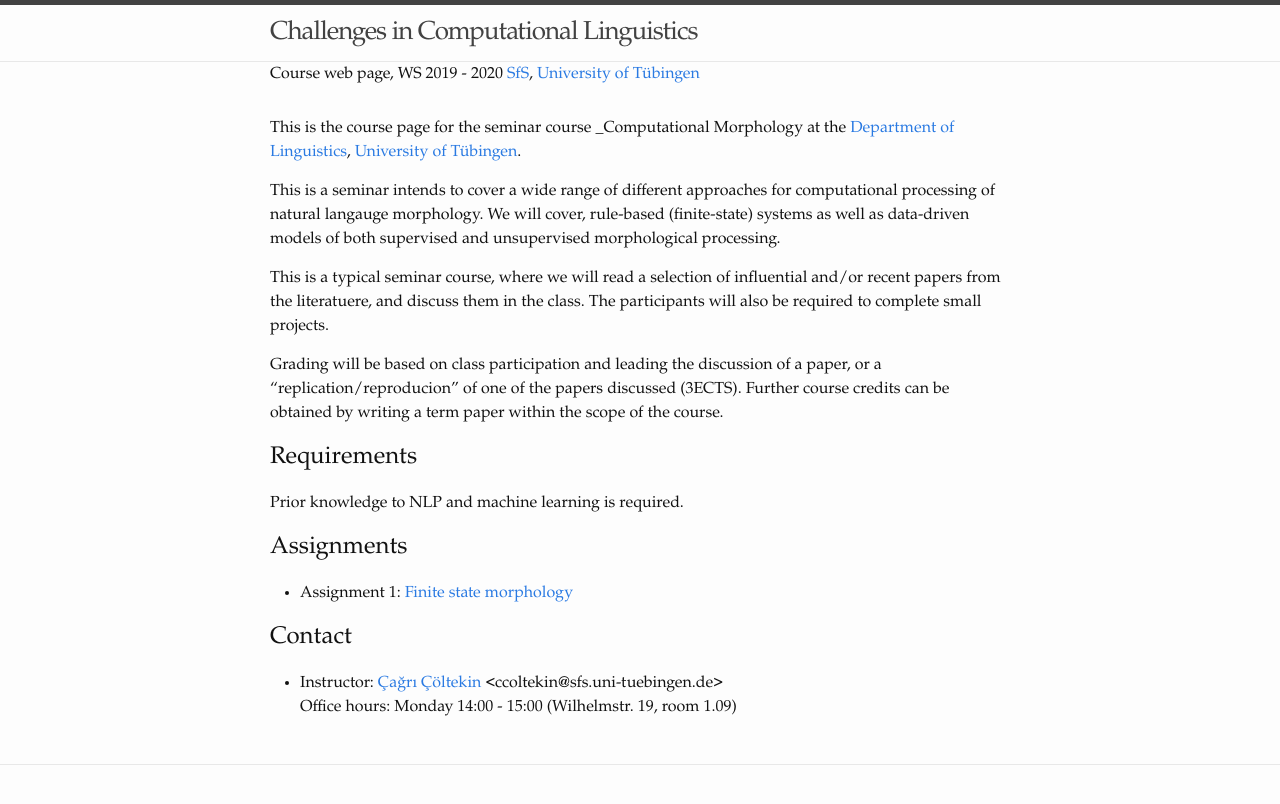
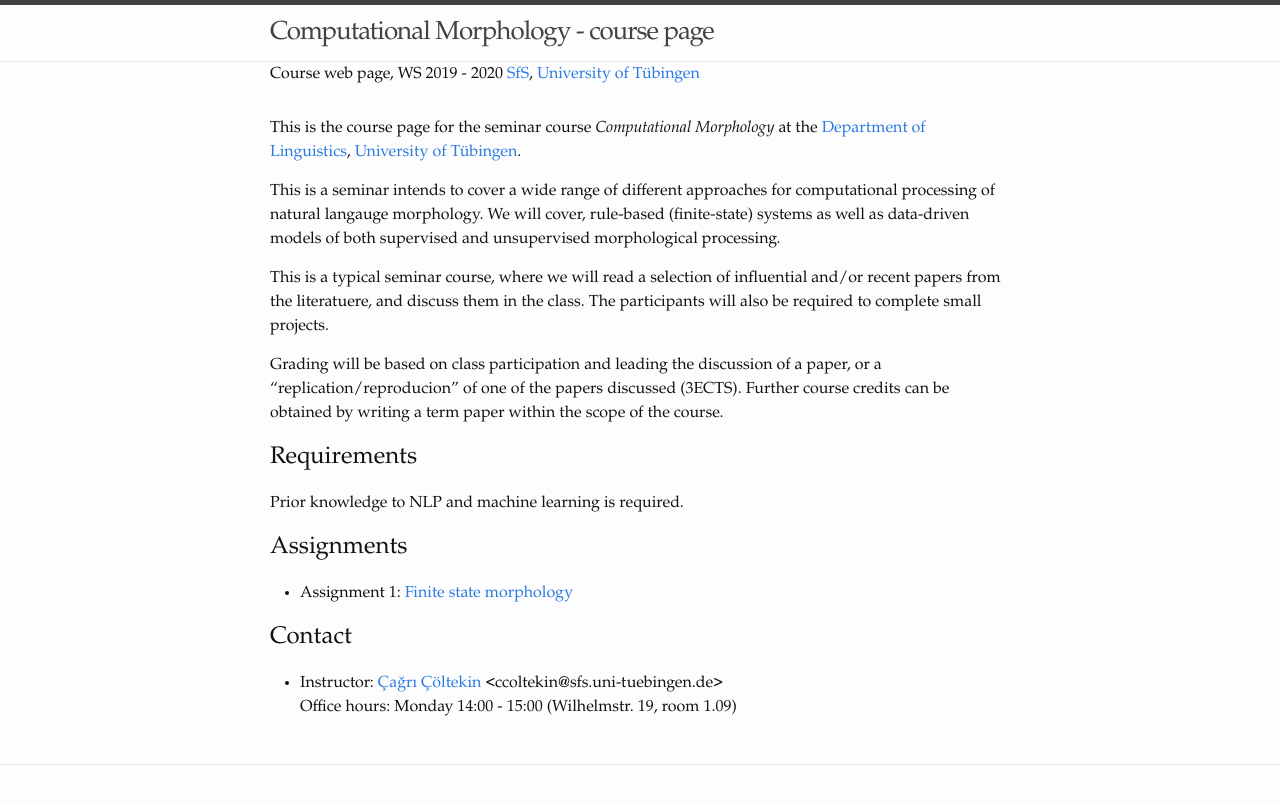
Before and after one commit to iscl-cm2019/iscl-cm2019.github.io, a Jekyll site: the page built from index.md, in a window 1280 px wide. Shown: the top 804 px of the page. Built offline with Jekyll 4.4.1, drawn with Linux system fonts in a browser that asks for light colours.

Commit message:
Copy&paste errors

```diff
--- a/_config.yml
+++ b/_config.yml
@@ -1,15 +1,15 @@
 # Site settings
-title: Challenges in Computational Linguistics
+title: Computational Morphology - course page
 subtitle: > # ignore newlines until "description:"
     Course web page, WS 2019 - 2020
     <a href="http://www.sfs.uni-tuebingen.de">SfS</a>,
     <a href="http://uni-tuebingen.de/">University of Tübingen</a>
 description: > # ignore newlines until "baseurl:"
-    This is the course web page for Challenges in Computational Linguistics
+    This is the course web page for Computational Morphology
     taught in the linguistic department (SfS), University of Tübingen.
 baseurl: ""
-url: "https://cicl-iscl.github.io"
-github_username:  cicl-iscl
+url: "https://iscl-cm2019.github.io"
+github_username:  iscl-cm2019
 
 encoding: utf-8
 
--- a/index.md
+++ b/index.md
@@ -4,7 +4,7 @@ layout: default
 
 This is the course page
 for the seminar course
-_Computational Morphology
+_Computational Morphology_
 at the [Department of Linguistics](http://sfs.uni-tuebingen.de),
 [University of Tübingen](http://uni-tuebingen.de).
 
```
